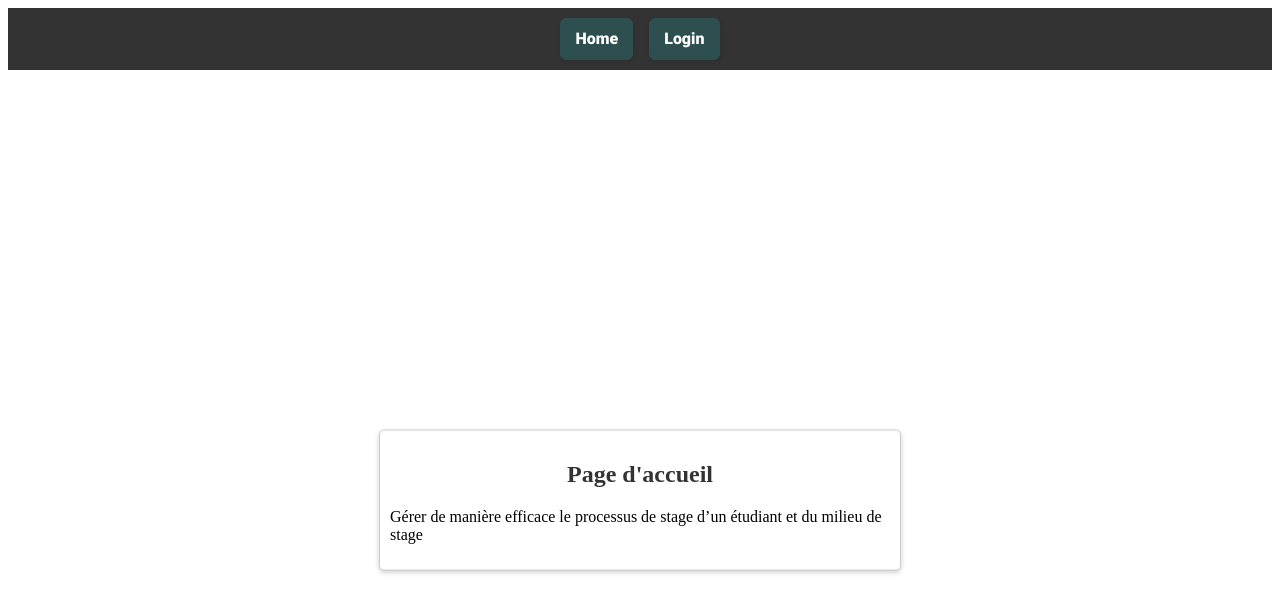
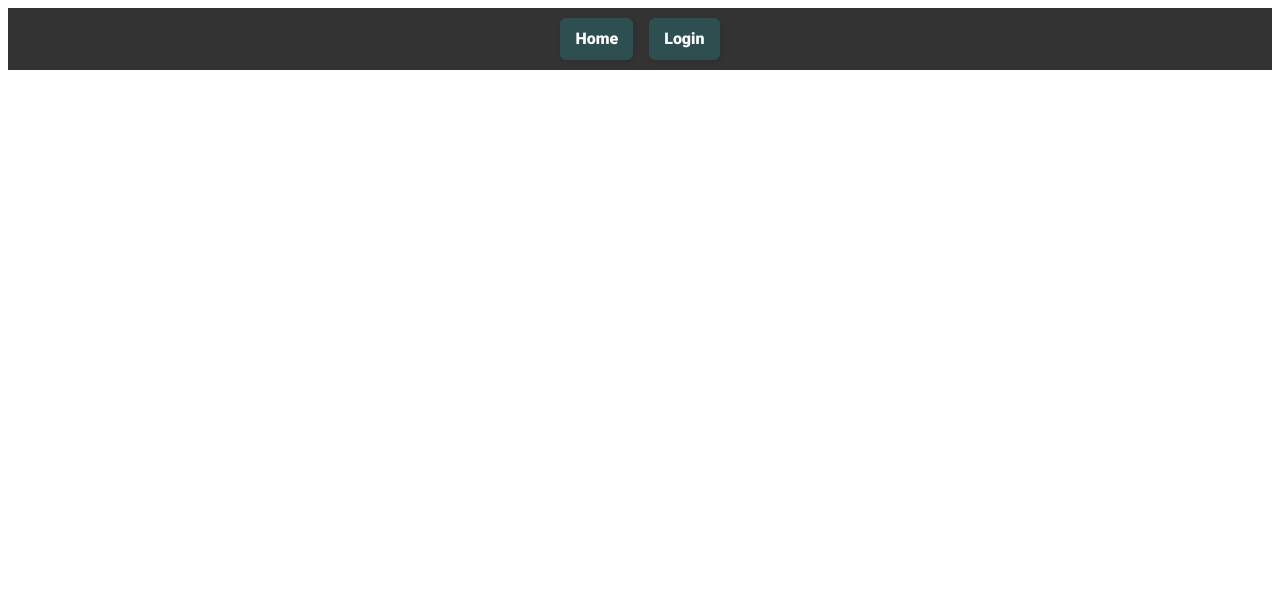
Before and after one commit to DiegoRanon/4205F5-01-04-frontend, a React (Create React App) app: page / in a window 1280 px wide. Shown: the top 612 px of the page. Built offline with nearby package versions, Linux system fonts and the light colour scheme.

Commit message:
commit deploy functionnal... really

```diff
--- a/package.json
+++ b/package.json
@@ -43,7 +43,7 @@
     ]
   },
   "build": "react-scripts --openssl-legacy-provide build start",
-  "homepage": "https://frontend-qhl0.onrender.com",
+  "homepage": "https://frontend-qhl0.onrender.com/home",
   "devDependencies": {
     "gh-pages": "^6.0.0"
   }
--- a/src/components/App.js
+++ b/src/components/App.js
@@ -42,7 +42,7 @@ function App() {
         <MainNavigation />
         <main>
         <Switch>
-          <Route path="/" component={Home} />
+          <Route path="/home" component={Home} />
           <Route path="/creerStage" component={CreerStage} />
           <Route path="/listeStage" component={listeStage} />
           <Route path="/createAccountEtudiant" component={createAccountEtudiant} />
--- a/src/shared/Navigation/NavLinks.js
+++ b/src/shared/Navigation/NavLinks.js
@@ -21,11 +21,11 @@ function NavLinks(props) {
       try {
 
 
-        const reponseData = await sendRequest(`http://localhost:5000/etudiant/${userId}`);
+        const reponseData = await sendRequest(`https://backend-2h23.onrender.com/etudiant/${userId}`);
         if (reponseData.success) {
           setUserType(reponseData.etudiant.userType);
         } else {
-          const reponseData = await sendRequest(`http://localhost:5000/employeur/${userId}`);
+          const reponseData = await sendRequest(`https://backend-2h23.onrender.com/employeur/${userId}`);
           if (reponseData.success) {
             setUserType(reponseData.employeur.userType);
           }
```
